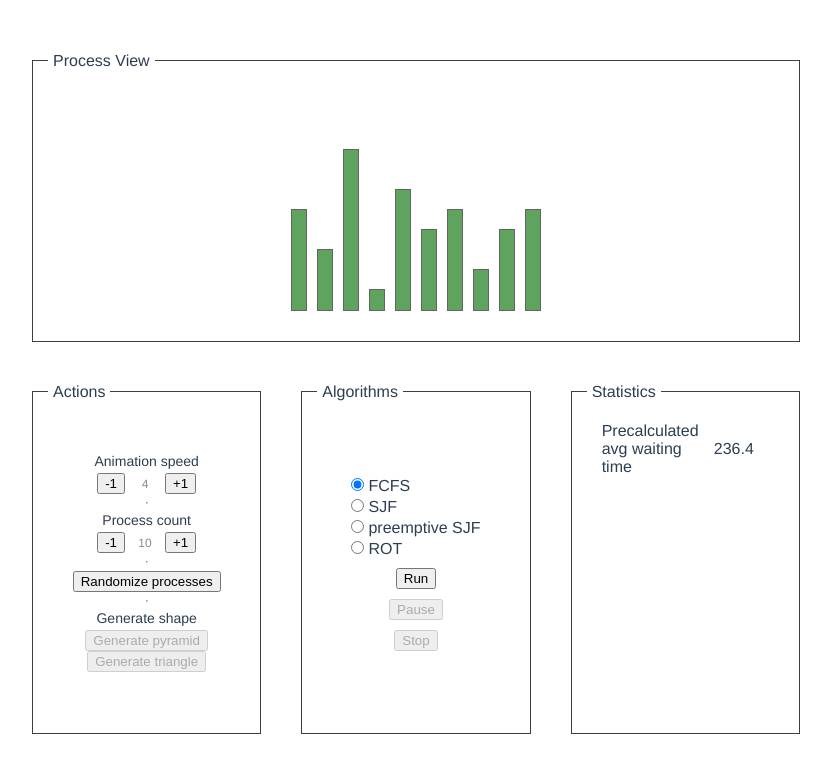
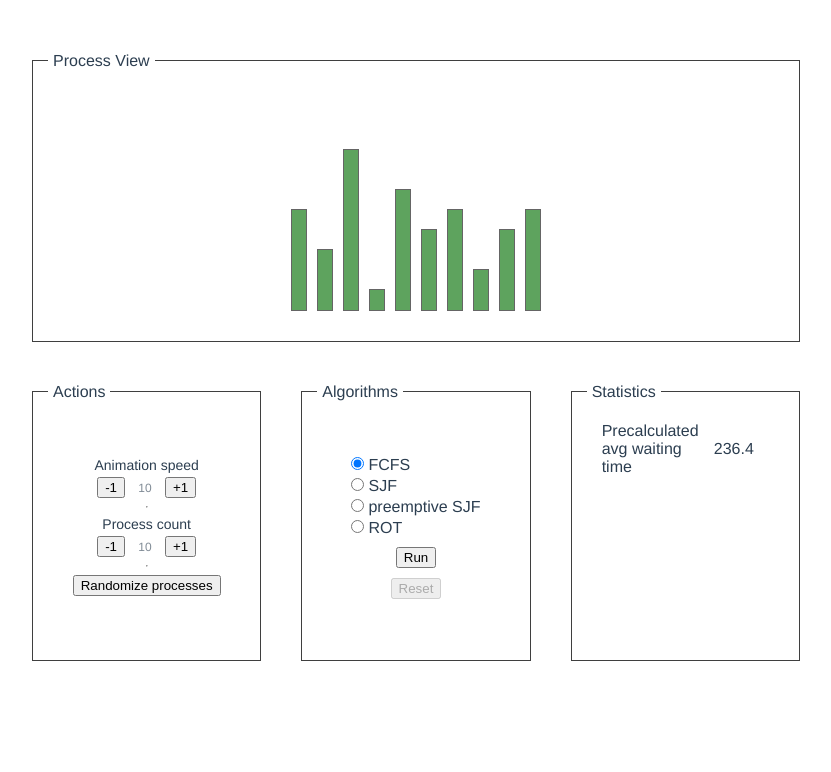
Before and after one commit to Kartm/processor-scheduling, a Vue app: page / in a window 1280 px wide. Shown: the top 772 px of the page, without its empty margins (224-1055 px from the left). Built offline with nearby package versions, Linux system fonts and the light colour scheme.

Commit message:
Start implementing basic animation resetting

```diff
--- a/src/App.vue
+++ b/src/App.vue
@@ -15,7 +15,11 @@
       />
     </InfoBox>
     <InfoBox title="Algorithms">
-      <AlgorithmSelect @onRunAlgorithm="onSelectAlgorithm" />
+      <AlgorithmSelect
+        :isAnimationRunning="isAnimationRunning"
+        @onRunAlgorithm="onSelectAlgorithm"
+        @onReset="onReset"
+      />
     </InfoBox>
     <InfoBox title="Statistics">
       <div class="statistics">
@@ -53,11 +57,13 @@ import ActionSelect from "./components/ActionSelect.vue";
   }
 })
 export default class App extends Vue {
+  public initialProcesses: IProcess[] = [];
+
   public processes: IProcess[] = [];
   public selectedAlgorithm: Algorithm | null = null;
 
   public numberOfProcesses = 10;
-  public animationSpeed = 4;
+  public animationSpeed = 10;
   public isAnimationRunning = false;
 
   private mounted() {
@@ -83,7 +89,8 @@ export default class App extends Vue {
     for (let i = 0; i < this.numberOfProcesses; i++) {
       generatedProcesses.push(generateRandomProcess());
     }
-    this.processes = generatedProcesses;
+    this.initialProcesses = [...generatedProcesses];
+    this.processes = [...generatedProcesses];
   }
 
   public onSelectAlgorithm(alg: Algorithm) {
@@ -91,11 +98,21 @@ export default class App extends Vue {
     this.executeSelectedAlgorithm();
   }
 
+  public onReset() {
+    this.processes = [...this.initialProcesses];
+    this.animationFinishHandler();
+  }
+
+  private animationFinishHandler() {
+    this.isAnimationRunning = false;
+  }
+
   public executeSelectedAlgorithm() {
     this.isAnimationRunning = true;
     switch (+(this.selectedAlgorithm as Algorithm)) {
       case Algorithm.fcfs: {
         animatedFcfs(
+          this.animationFinishHandler,
           this.processes,
           this.isAnimationRunning,
           this.animationSpeed
@@ -104,6 +121,7 @@ export default class App extends Vue {
       }
       case Algorithm.sjf: {
         animatedSjf(
+          this.animationFinishHandler,
           this.processes,
           this.isAnimationRunning,
           this.animationSpeed
@@ -112,6 +130,7 @@ export default class App extends Vue {
       }
       case Algorithm.psjf: {
         animatedPsjf(
+          this.animationFinishHandler,
           this.processes,
           this.isAnimationRunning,
           this.animationSpeed
@@ -120,6 +139,7 @@ export default class App extends Vue {
       }
       case Algorithm.rot: {
         animatedRot(
+          this.animationFinishHandler,
           this.processes,
           this.isAnimationRunning,
           this.animationSpeed
--- a/src/components/ActionSelect.vue
+++ b/src/components/ActionSelect.vue
@@ -52,14 +52,6 @@
     <hr />
     <button class="randomize" @click="onGenerateRandomButton">
       Randomize processes
-    </button>
-    <hr />
-    <label>Generate shape</label>
-    <button class="generate" disabled>
-      Generate pyramid
-    </button>
-    <button class="generate" disabled>
-      Generate triangle
     </button>
   </div>
 </template>
--- a/src/components/AlgorithmSelect.vue
+++ b/src/components/AlgorithmSelect.vue
@@ -8,22 +8,31 @@
     <label for="psjf">preemptive SJF</label><br />
     <input type="radio" id="rot" name="algorithm" value="3" />
     <label for="other">ROT</label><br />
-    <button type="submit">Run</button>
-    <div><button disabled>Pause</button> <button disabled>Stop</button></div>
+    <button :disabled="isAnimationRunning" type="submit">Run</button>
+    <div>
+      <button :disabled="!isAnimationRunning" type="button" @click="onReset">
+        Reset
+      </button>
+    </div>
   </form>
 </template>
 
 <script lang="ts">
-import { Component, Vue } from "vue-property-decorator";
+import { Component, Vue, Prop } from "vue-property-decorator";
 import { Algorithm } from "../store/models.interface";
 
 @Component
 export default class AlgorithmSelect extends Vue {
+  @Prop({ required: true, type: Boolean }) isAnimationRunning!: boolean;
   public onRunAlgorithm(e: Event) {
     const { value } = (e.target as any).elements.algorithm;
     if (value.length > 0) {
       this.$emit("onRunAlgorithm", value as Algorithm);
     }
+  }
+
+  public onReset() {
+    this.$emit("onReset");
   }
 }
 </script>
--- a/src/methods/algorithms.ts
+++ b/src/methods/algorithms.ts
@@ -1,5 +1,9 @@
 import { IProcess } from "@/store/models.interface";
+
+export interface IAnimationInfo {}
+
 export const animatedFcfs = (
+  animationFinishHandler: () => any,
   processes: IProcess[],
   isAnimationRunning: boolean,
   animationSpeed: number,
@@ -22,6 +26,7 @@ export const animatedFcfs = (
           }
           requestAnimationFrame(() =>
             animatedFcfs(
+              animationFinishHandler,
               processes,
               isAnimationRunning,
               animationSpeed,
@@ -31,6 +36,7 @@ export const animatedFcfs = (
         } else {
           requestAnimationFrame(() =>
             animatedFcfs(
+              animationFinishHandler,
               processes,
               isAnimationRunning,
               animationSpeed,
@@ -61,6 +67,7 @@ const getIndexOfShortest = (processes: IProcess[]) => {
 };
 
 export const animatedSjf = (
+  animationFinishHandler: () => any,
   processes: IProcess[],
   isAnimationRunning: boolean,
   animationSpeed: number,
@@ -77,7 +84,7 @@ export const animatedSjf = (
       // const currentProcess = getShortestProcess(processes);
 
       if (currentProcess === null) {
-        isAnimationRunning = false;
+        animationFinishHandler();
       }
 
       if (isAnimationRunning) {
@@ -90,6 +97,7 @@ export const animatedSjf = (
           }
           requestAnimationFrame(() =>
             animatedSjf(
+              animationFinishHandler,
               processes,
               isAnimationRunning,
               animationSpeed,
@@ -99,6 +107,7 @@ export const animatedSjf = (
         } else {
           requestAnimationFrame(() =>
             animatedSjf(
+              animationFinishHandler,
               processes,
               isAnimationRunning,
               animationSpeed,
@@ -114,12 +123,14 @@ export const animatedSjf = (
 };
 
 export const animatedPsjf = (
+  animationFinishHandler: () => any,
   processes: IProcess[],
   isAnimationRunning: boolean,
   animationSpeed: number,
   i = getIndexOfShortest(processes),
   skipNextTimeout = false
 ) => {
+  console.log(isAnimationRunning);
   setTimeout(
     () => {
       const { length } = processes;
@@ -127,7 +138,7 @@ export const animatedPsjf = (
       const currentProcess = getShortestProcess(processes);
 
       if (currentProcess === null) {
-        isAnimationRunning = false;
+        animationFinishHandler();
       }
 
       if (isAnimationRunning) {
@@ -140,6 +151,7 @@ export const animatedPsjf = (
           }
           requestAnimationFrame(() =>
             animatedPsjf(
+              animationFinishHandler,
               processes,
               isAnimationRunning,
               animationSpeed,
@@ -149,6 +161,7 @@ export const animatedPsjf = (
         } else {
           requestAnimationFrame(() =>
             animatedPsjf(
+              animationFinishHandler,
               processes,
               isAnimationRunning,
               animationSpeed,
@@ -164,6 +177,7 @@ export const animatedPsjf = (
 };
 
 export const animatedRot = (
+  animationFinishHandler: () => any,
   processes: IProcess[],
   isAnimationRunning: boolean,
   animationSpeed: number,
@@ -180,11 +194,18 @@ export const animatedRot = (
         if (currentProcess.timeLeft >= 1) {
           processes[i % length].timeLeft += -1;
           requestAnimationFrame(() =>
-            animatedRot(processes, isAnimationRunning, animationSpeed, i + 1)
+            animatedRot(
+              animationFinishHandler,
+              processes,
+              isAnimationRunning,
+              animationSpeed,
+              i + 1
+            )
           );
         } else {
           requestAnimationFrame(() =>
             animatedRot(
+              animationFinishHandler,
               processes,
               isAnimationRunning,
               animationSpeed,
```
